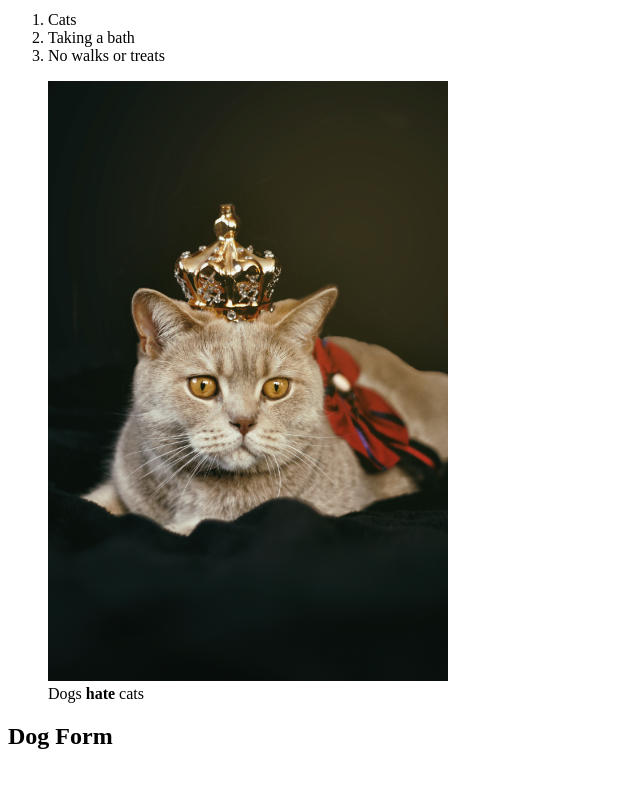
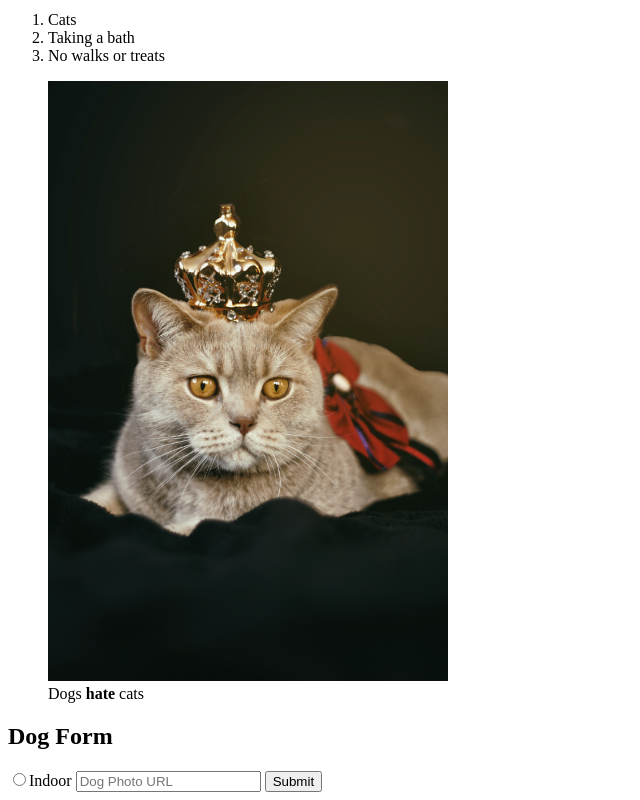
Before and after one commit to Shumimo/Dog-Photo-App, a plain HTML site: page index.html in a window 1280 px wide. Shown: the part 1027-1827 px from the top of the page, without its empty margins (0-640 px from the left). Before the commit the page ends 1797 px from the top, so only its background shows below. Drawn offline with Linux system fonts and the light colour scheme; files whose address does not match are found by name.

Commit message:
Steps 35 to 43

```diff
--- a/index.html
+++ b/index.html
@@ -47,7 +47,11 @@
     <!-- Section 3 -->
   <section>
       <h2>Dog Form</h2>
-      <form></form>
+      <form action="https://freedogphotoapp.com/submit-cat-photo">
+      <input type="radio">Indoor
+      <input type="text" name="dogphotourl" placeholder="Dog Photo URL" required>
+      <button type="submit">Submit</button>
+      </form>
   </section>
   </main>
 </body>
```
